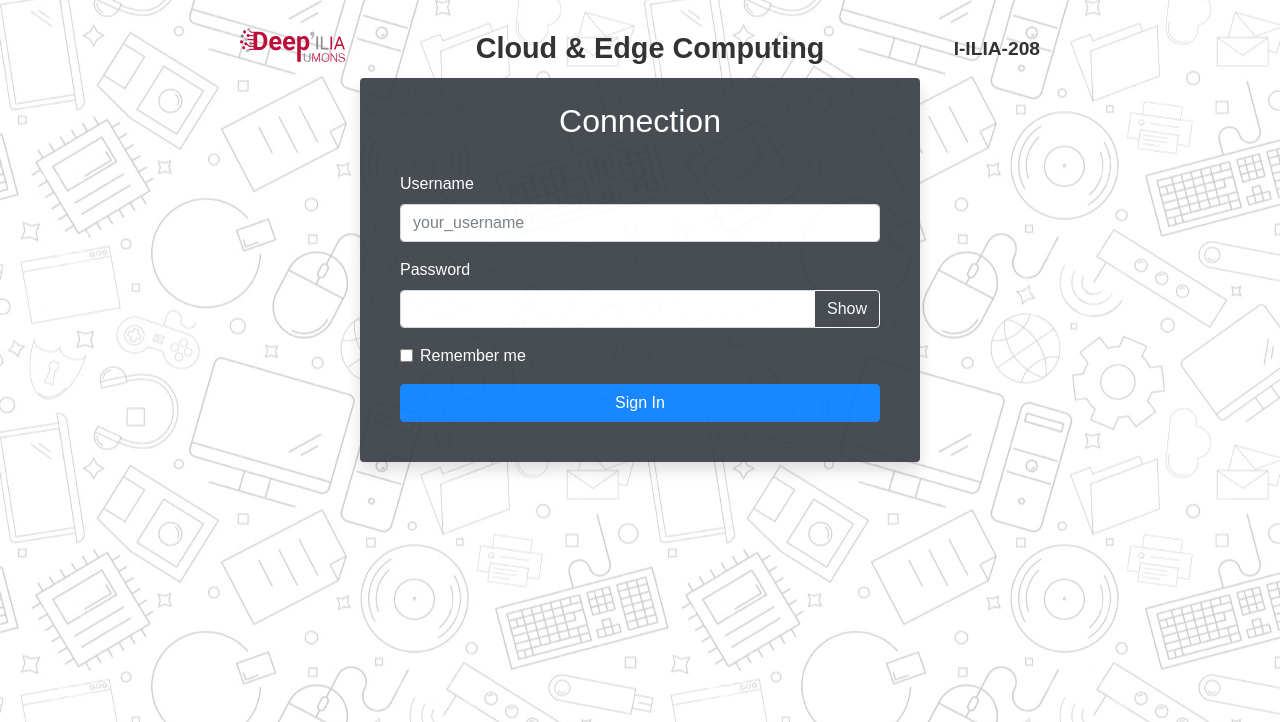
After one commit to alan-altruy/CLOUD-COMPUTING-PROJECT, a Flask app: page /login in a window 1280 px wide. The commit adds this page. Shown: the top 722 px of the page. Run offline with Flask 3, Linux system fonts and the light colour scheme; some libraries are stand-ins or nearby versions.

Commit message:
Add a connection page with dummy credentials

```diff
--- a/Image_Search_Engine_2026/app.py
+++ b/Image_Search_Engine_2026/app.py
@@ -1,5 +1,6 @@
 import os
-from flask import Flask, request, render_template, jsonify, send_from_directory
+from flask import Flask, request, render_template, jsonify, send_from_directory, session, redirect, url_for
+from functools import wraps
 from werkzeug.utils import secure_filename
 from werkzeug.middleware.proxy_fix import ProxyFix
 from datetime import datetime
@@ -10,6 +11,49 @@ matplotlib.use('Agg')
 
 app = Flask(__name__)
 app.wsgi_app = ProxyFix(app.wsgi_app, x_proto=1, x_host=1)
+
+# Secret key nécessaire pour la session (remplacer en production)
+app.secret_key = os.environ.get('SECRET_KEY', 'dev_secret_key')
+
+# Fichier simple pour stocker les utilisateurs en clair (à remplacer par une DB plus tard)
+USERS_FILE = os.path.join(os.path.dirname(__file__), 'users.json')
+
+import json
+
+def load_users():
+    if not os.path.exists(USERS_FILE):
+        return {}
+    try:
+        with open(USERS_FILE, 'r', encoding='utf-8') as f:
+            return json.load(f)
+    except Exception:
+        return {}
+
+def save_users(users):
+    with open(USERS_FILE, 'w', encoding='utf-8') as f:
+        json.dump(users, f, indent=2)
+
+def verify_credentials(email, password):
+    users = load_users()
+    # users stored as {"email": {"password": "...", "name": "..."}}
+    user = users.get(email)
+    if not user:
+        return False
+    return user.get('password') == password
+
+
+def login_required(f):
+    @wraps(f)
+    def wrapper(*args, **kwargs):
+        if 'user' in session:
+            return f(*args, **kwargs)
+        # If GET request, redirect to login page for browser navigation
+        if request.method == 'GET':
+            return redirect(url_for('login'))
+        # For AJAX/POST requests return JSON 401
+        return jsonify({'error': 'Authentication required'}), 401
+    return wrapper
+
 
 #preload_models()
 
@@ -58,10 +102,38 @@ def favicon():
     return send_from_directory('static', 'favicon.ico')
 
 @app.route('/', methods=['GET', 'POST'])
+@login_required
 def index():
     return render_template('index.html')
 
+
+@app.route('/login', methods=['GET', 'POST'])
+def login():
+    if request.method == 'GET':
+        return render_template('login.html')
+
+    # POST: vérifier les identifiants
+    email = request.form.get('email', '').strip()
+    password = request.form.get('password', '')
+
+    if not email or not password:
+        return jsonify({'success': False, 'message': 'Username and password required'}), 400
+
+    if verify_credentials(email, password):
+        session['user'] = email
+        # rediriger vers la page principale
+        return redirect(url_for('index'))
+
+    return jsonify({'success': False, 'message': 'Invalid credentials'}), 401
+
+
+@app.route('/logout')
+def logout():
+    session.pop('user', None)
+    return redirect(url_for('index'))
+
 @app.route('/upload', methods=['POST'])
+@login_required
 def upload_image():
     if 'file' not in request.files:
         return jsonify({'error': 'No file part'})
@@ -87,6 +159,7 @@ def upload_image():
     return jsonify({'error': 'Invalid file format'})
 
 @app.route('/delete/<filename>', methods=['POST'])
+@login_required
 def delete_image(filename):
     file_path = os.path.join(upload_folder, filename)
 
@@ -96,6 +169,7 @@ def delete_image(filename):
     return jsonify({'deleted': False})
 
 @app.route('/search', methods=['POST'])
+@login_required
 def search():
     filename = request.form.get('filename')
     model_names = sorted(request.form.getlist('descriptor[]'))
--- /dev/null
+++ b/Image_Search_Engine_2026/static/js/login.js
@@ -0,0 +1,85 @@
+document.addEventListener('DOMContentLoaded', function () {
+    const form = document.getElementById('login-form');
+    const alertBox = document.getElementById('login-alert');
+    const loginButton = document.getElementById('login-button');
+    const togglePassword = document.getElementById('toggle-password');
+    const passwordInput = document.getElementById('password');
+
+    function showAlert(message) {
+        alertBox.textContent = message;
+        alertBox.classList.remove('d-none');
+    }
+
+    function hideAlert() {
+        alertBox.classList.add('d-none');
+        alertBox.textContent = '';
+    }
+
+    togglePassword && togglePassword.addEventListener('click', function () {
+        if (passwordInput.type === 'password') {
+            passwordInput.type = 'text';
+            togglePassword.textContent = 'Hide';
+        } else {
+            passwordInput.type = 'password';
+            togglePassword.textContent = 'Show';
+        }
+    });
+
+    form && form.addEventListener('submit', function (e) {
+        e.preventDefault();
+        hideAlert();
+
+        const formData = new FormData(form);
+        const email = formData.get('email') || '';
+        const password = formData.get('password') || '';
+
+        if (!email.trim() || !password.trim()) {
+            showAlert('Please fill in the email and password.');
+            return;
+        }
+
+        loginButton.disabled = true;
+        loginButton.textContent = 'Logging in...';
+
+        fetch(form.action || '/login', {
+            method: form.method || 'post',
+            body: formData,
+        }).then(async (resp) => {
+            loginButton.disabled = false;
+            loginButton.textContent = 'Sign In';
+
+            if (resp.redirected) {
+                window.location = resp.url;
+                return;
+            }
+
+            const contentType = resp.headers.get('content-type') || '';
+            if (resp.ok) {
+                // si API renvoie JSON
+                if (contentType.includes('application/json')) {
+                    const data = await resp.json();
+                    if (data.success) {
+                        window.location = data.next || '/';
+                        return;
+                    }
+                    showAlert(data.message || 'Login failed');
+                    return;
+                }
+
+                // fallback: reload page
+                window.location.reload();
+                return;
+            }
+
+            // erreur
+            let text = await resp.text();
+            try { text = JSON.parse(text).message || text; } catch (e) {}
+            showAlert(text || 'Error occurred while logging in');
+        }).catch((err) => {
+            loginButton.disabled = false;
+            loginButton.textContent = 'Sign In';
+            showAlert('Unable to contact the server. Please try again later.');
+            console.error(err);
+        });
+    });
+});
--- a/Image_Search_Engine_2026/templates/index.html
+++ b/Image_Search_Engine_2026/templates/index.html
@@ -22,8 +22,9 @@
                 <span style="font-weight: bold; font-size: 1.8rem;">Cloud & Edge Computing</span>
             </div>
 
-            <div style="font-weight: bold; font-size: 1.2rem; min-width: 100px; text-align: right;">
-                I-ILIA-208
+            <div style="font-weight: bold; font-size: 1.0rem; min-width: 160px; text-align: right;">
+                <div style="line-height:1">I-ILIA-208</div>
+                <a href="{{ url_for('logout') }}" class="btn btn-sm btn-danger mt-1" style="font-weight:600;">Logout</a>
             </div>
 
         </div>
--- /dev/null
+++ b/Image_Search_Engine_2026/templates/login.html
@@ -0,0 +1,67 @@
+<!DOCTYPE html>
+<html lang="fr">
+
+<head>
+    <meta charset="UTF-8">
+    <meta name="viewport" content="width=device-width, initial-scale=1, shrink-to-fit=no">
+    <link href="https://stackpath.bootstrapcdn.com/bootstrap/4.5.2/css/bootstrap.min.css" rel="stylesheet">
+    <link href="{{ url_for('static', filename='css/style.css') }}" rel="stylesheet">
+    <title>Connection - Image Search Engine</title>
+</head>
+
+<body>
+    <div class="site-wrapper d-flex flex-column align-items-center" style="min-width: 300px;">
+        <div class="header w-100 d-flex justify-content-between align-items-center"
+            style="max-width: 800px; top: 0; z-index: 999; background: transparent;">
+
+            <img src="../static/images/logo.svg" alt="Logo" class="logo mb-2"
+                style="max-width: 105px; max-height: 120px; object-fit: contain;">
+
+            <div style="flex-grow: 1; text-align: center;">
+                <span style="font-weight: bold; font-size: 1.8rem;">Cloud & Edge Computing</span>
+            </div>
+
+            <div style="font-weight: bold; font-size: 1.2rem; min-width: 100px; text-align: right;">
+                I-ILIA-208
+            </div>
+
+        </div>
+
+        <div class="container bg-dark text-white p-4 shadow rounded" style="opacity: 0.9; max-width: 560px;">
+            <h2 class="text-center mb-3">Connection</h2>
+
+            <div id="login-alert" class="alert alert-danger d-none" role="alert"></div>
+
+            <form id="login-form" action="/login" method="post" class="p-3 rounded">
+                <div class="form-group">
+                    <label for="email">Username</label>
+                    <input type="text" class="form-control" id="email" name="email" placeholder="your_username" required>
+                </div>
+
+                <div class="form-group">
+                    <label for="password">Password</label>
+                    <div class="input-group">
+                        <input type="password" class="form-control" id="password" name="password" required>
+                        <div class="input-group-append">
+                            <button class="btn btn-outline-light" type="button" id="toggle-password">Show</button>
+                        </div>
+                    </div>
+                </div>
+
+                <div class="form-group form-check">
+                    <input type="checkbox" class="form-check-input" id="remember" name="remember">
+                    <label class="form-check-label" for="remember">Remember me</label>
+                </div>
+
+                <button type="submit" id="login-button" class="btn btn-primary btn-block">Sign In</button>
+            </form>
+        </div>
+    </div>
+
+    <script src="https://code.jquery.com/jquery-3.5.1.min.js"></script>
+    <script src="https://cdn.jsdelivr.net/npm/@popperjs/core@2.5.2/dist/umd/popper.min.js"></script>
+    <script src="https://stackpath.bootstrapcdn.com/bootstrap/4.5.2/js/bootstrap.min.js"></script>
+    <script src="{{ url_for('static', filename='js/login.js') }}"></script>
+</body>
+
+</html>
--- /dev/null
+++ b/Image_Search_Engine_2026/users.json
@@ -0,0 +1,6 @@
+{
+  "admin": {
+    "password": "password",
+    "name": "Admin"
+  }
+}
```
